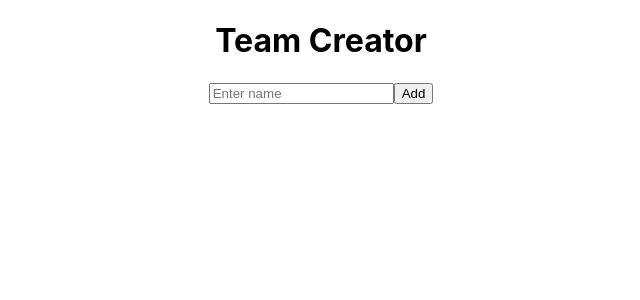
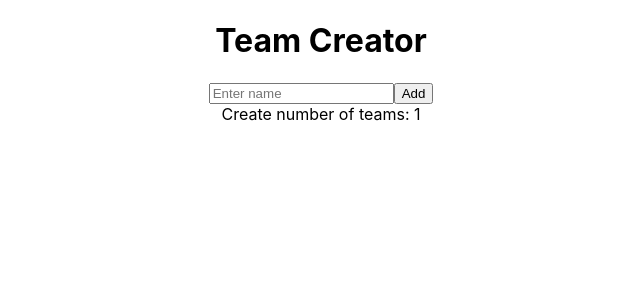
Before and after one commit to rogierv/random-team-creator, a React (Create React App) app: page /group/1 in a window 1280 px wide. Shown: the top 300 px of the page, without its empty margins (319-959 px from the left). Built offline with nearby package versions, Linux system fonts and the light colour scheme.

Commit message:
Add team sizer with shuffle

```diff
--- a/src/components/TeamCreator/index.js
+++ b/src/components/TeamCreator/index.js
@@ -2,6 +2,7 @@ import React from 'react';
 import { connect } from 'react-redux';
 
 import TeamCreator from './TeamCreator';
+import TeamSizePickerContainer from '../TeamSizePicker';
 import { addMember } from '../../actions/member';
 import { getGroups } from '../../actions/group';
 
@@ -26,6 +27,7 @@ class TeamCreatorContainer extends React.Component {
 
   render() {
     return (
+      <React.Fragment>
         <TeamCreator
           onSubmit={this.onSubmit}
           onChange={this.onChange}
@@ -33,6 +35,8 @@ class TeamCreatorContainer extends React.Component {
           groups={this.props.groups}
           selectedGroupId={this.props.match.params.id}
         />
+        <TeamSizePickerContainer selectedGroupId={this.props.match.params.id} />
+      </React.Fragment>
     );
   }
 }
--- a/src/components/TeamSizePicker/TeamSizePicker.js
+++ b/src/components/TeamSizePicker/TeamSizePicker.js
@@ -0,0 +1,27 @@
+import React from 'react';
+import TeamSizes from './TeamSizes';
+
+const TeamSizePicker = ({ groups, selectedGroupId, onClickHander, size }) => {
+  const selectedGroup = groups.filter(group => group.id === selectedGroupId);
+
+  const members = selectedGroup.length !== 0 && selectedGroup[0].members;
+
+  const countMembers = selectedGroup.length !== 0 && selectedGroup[0].members.length - 1;
+
+  const teamSizing = Array.from(Array(countMembers), (val, index) => index + 1);
+
+  return (
+    <div>
+      Create number of teams:
+      {teamSizing.map(size => (
+        <span key={size} onClick={() => onClickHander(size)}>
+          {' '}
+          {size}{' '}
+        </span>
+      ))}
+      {size && <TeamSizes size={size} members={members} />}
+    </div>
+  );
+};
+
+export default TeamSizePicker;
--- /dev/null
+++ b/src/components/TeamSizePicker/TeamSizes.js
@@ -0,0 +1,50 @@
+import React from 'react';
+
+const createTeams = (members, size) => {
+  return chunkArray(members, size);
+};
+
+function chunkArray(arr, chunkCount) {
+  const chunks = [];
+  while (arr.length) {
+    const chunkSize = Math.ceil(arr.length / chunkCount--);
+    const chunk = arr.slice(0, chunkSize);
+    chunks.push(chunk);
+    arr = arr.slice(chunkSize);
+  }
+  return chunks;
+}
+
+function shuffle(array) {
+  let currentIndex = array.length,
+    temporaryValue,
+    randomIndex;
+
+  while (0 !== currentIndex) {
+    randomIndex = Math.floor(Math.random() * currentIndex);
+    currentIndex -= 1;
+    temporaryValue = array[currentIndex];
+    array[currentIndex] = array[randomIndex];
+    array[randomIndex] = temporaryValue;
+  }
+
+  return array;
+}
+
+const TeamSizes = ({ size, members }) => {
+  const teams = createTeams(shuffle(members), size);
+  return (
+    <div>
+      {teams.map((team, index) => (
+        <div key={index}>
+          {index + 1}:{' '}
+          {team.map(member => (
+            <span key={member.id}>{member.name} </span>
+          ))}
+        </div>
+      ))}
+    </div>
+  );
+};
+
+export default TeamSizes;
--- a/src/components/TeamSizePicker/index.js
+++ b/src/components/TeamSizePicker/index.js
@@ -0,0 +1,31 @@
+import React from 'react';
+import { connect } from 'react-redux';
+
+import TeamSizePicker from './TeamSizePicker';
+
+class TeamSizePickerContainer extends React.Component {
+  state = { size: '' };
+
+  onClickHander = size => {
+    this.setState({ size });
+  };
+
+  render() {
+    const { groups, selectedGroupId } = this.props;
+    return (
+      <TeamSizePicker
+        groups={groups}
+        selectedGroupId={selectedGroupId}
+        onClickHander={this.onClickHander}
+        size={this.state.size}
+      />
+    );
+  }
+}
+
+const mapStateToProps = state => ({ groups: state.groups });
+
+export default connect(
+  mapStateToProps,
+  {}
+)(TeamSizePickerContainer);
```
Also changed, not shown: 1 other file (tests, documents, lock files or other folders). Lines whose indentation alone changed are shown as unchanged.
